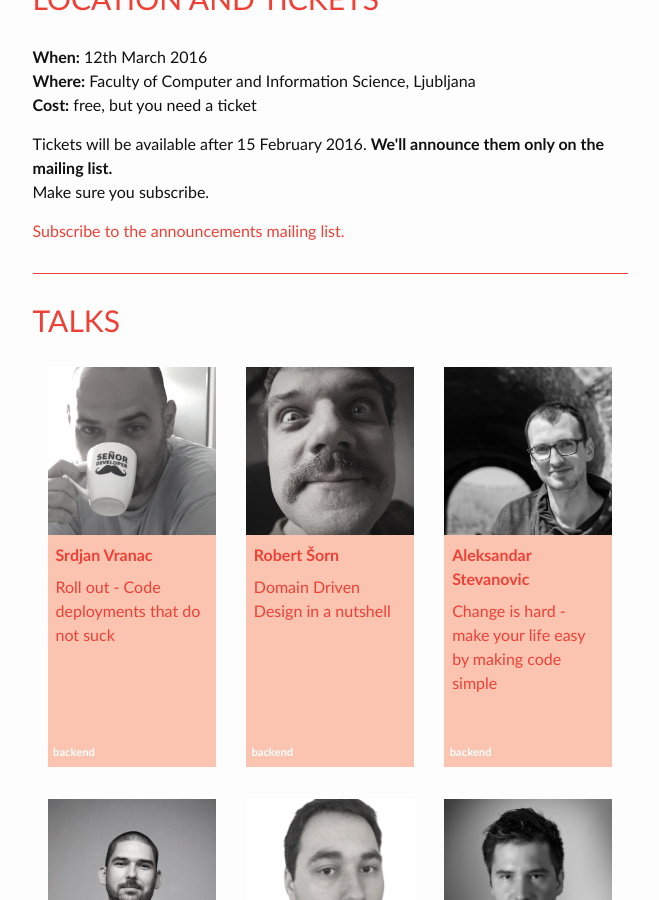
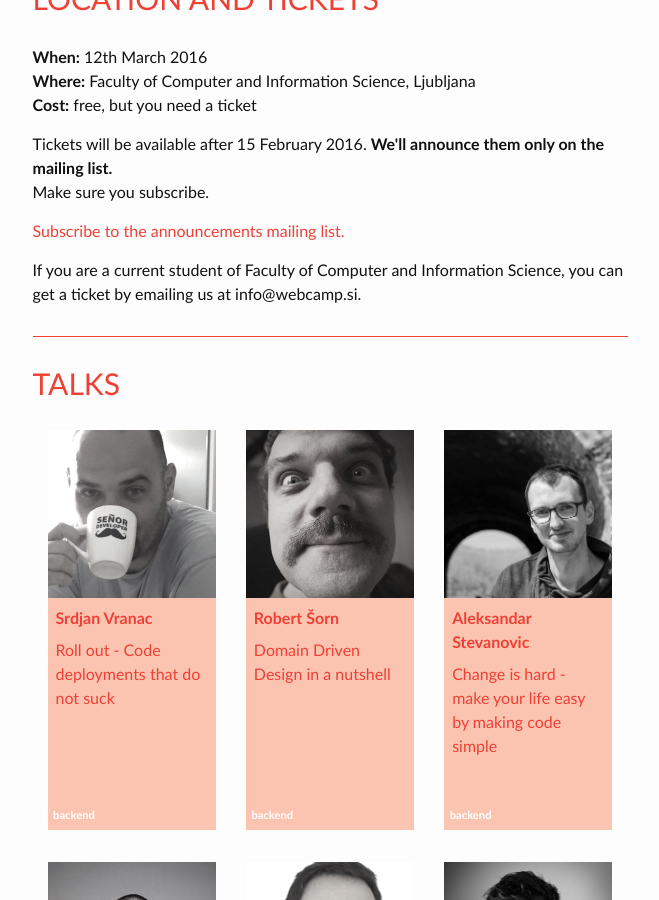
Before and after one commit to webcampsi/lj2016, a Jekyll site: the page built from index.html, in a window 1280 px wide and 900 px high, scrolled down 1093 px. Shown: the whole window, without its empty margins (310-969 px from the left). Built offline with Jekyll 4.4.1, drawn with Linux system fonts in a browser that asks for light colours; nearby versions of some CDN libraries; comment, search, counter and statistics services are not loaded.

Commit message:
Add note about students

```diff
--- a/index.html
+++ b/index.html
@@ -27,7 +27,8 @@
 
 	<p>Tickets will be available after 15 February 2016. <b>We'll announce them only on the mailing list.</b><br /> Make sure you subscribe.</p>
 	<p><a href="http://eepurl.com/8f5HT" target="_blank">Subscribe to the announcements mailing list.</a></p>
-</div>
+
+	<p>If you are a current student of Faculty of Computer and Information Science, you can get a ticket by emailing us at info@webcamp.si.</div>
 
 <!--
 <div id="iot" class="section">
```
